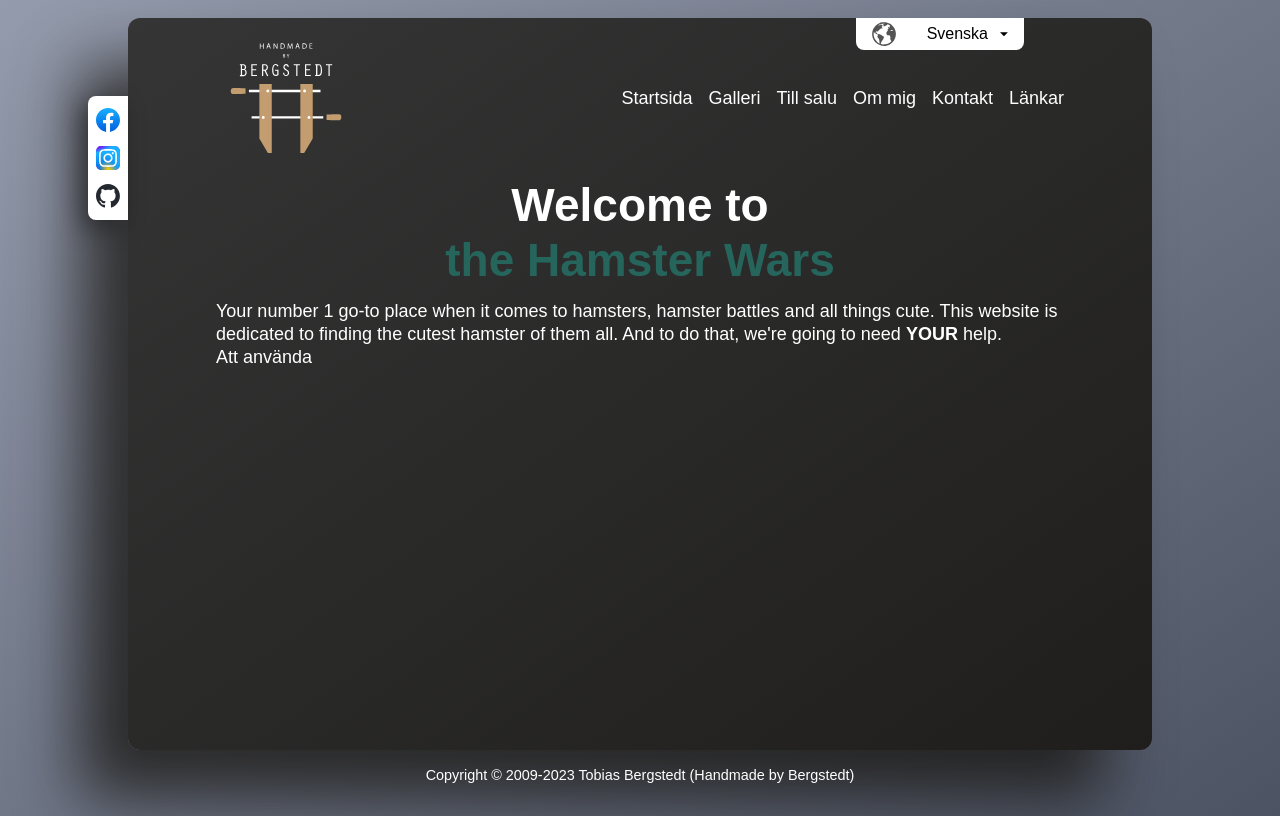
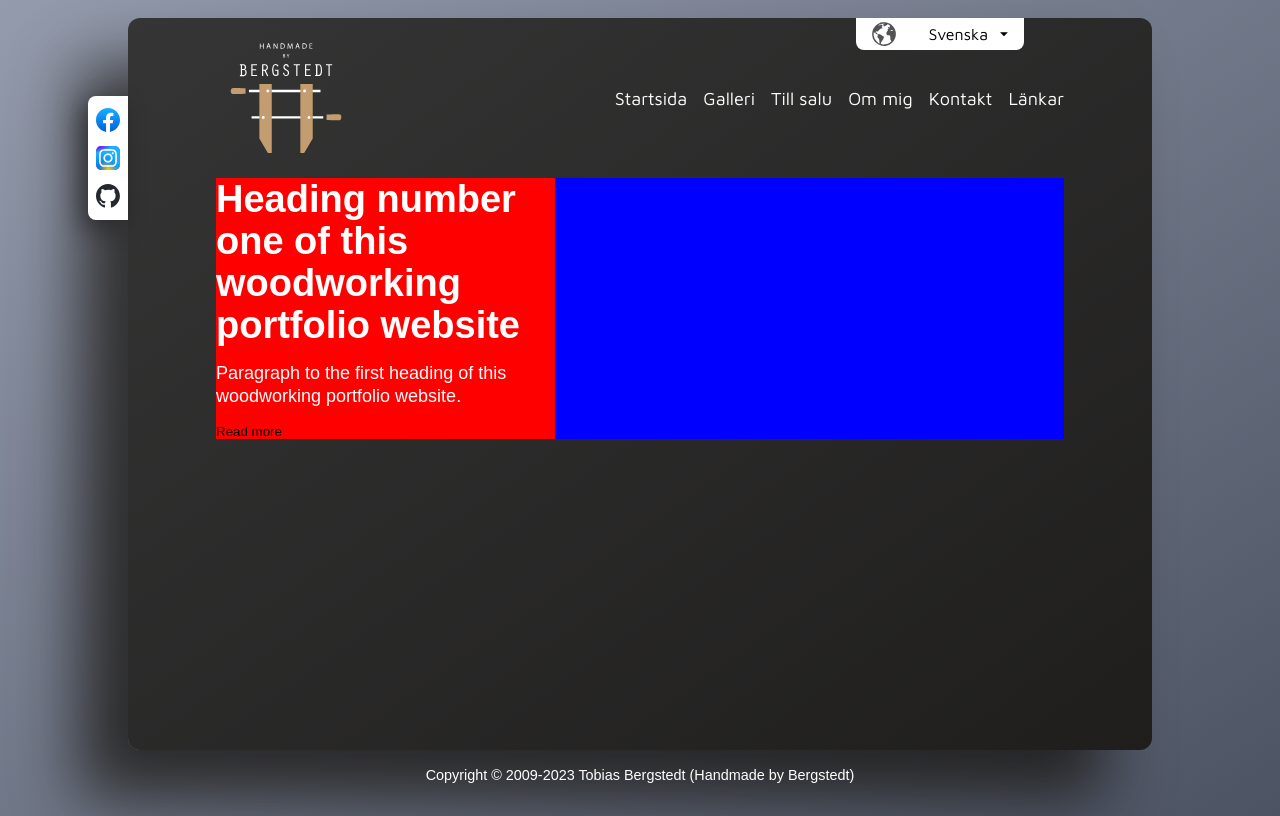
Before and after one commit to tobiasbergstedt/by-bergstedt, a React (Vite) app: page / in a window 1280 px wide. Built offline with nearby package versions, Linux system fonts and the light colour scheme.

Commit message:
Update styling and start of Start page.

```diff
--- a/src/components/header/Header.module.scss
+++ b/src/components/header/Header.module.scss
@@ -75,6 +75,7 @@ a {
 }
 
 .navMenu {
+  font-family:"Maven Pro",  -apple-system, BlinkMacSystemFont, "Source Sans Pro", "Roboto", "Oxygen", "Ubuntu", "Cantarell", "Fira Sans", "Droid Sans", "Helvetica Neue", sans-serif;
   position: absolute;
   display: flex;
   flex-direction: column;
--- a/src/components/header/LanguagePicker/LanguagePicker.module.scss
+++ b/src/components/header/LanguagePicker/LanguagePicker.module.scss
@@ -11,6 +11,7 @@
   min-width: 168px;
   height: 32px;
   border-radius: 0 0 8px 8px;
+  font-family:"Maven Pro",  -apple-system, BlinkMacSystemFont, "Source Sans Pro", "Roboto", "Oxygen", "Ubuntu", "Cantarell", "Fira Sans", "Droid Sans", "Helvetica Neue", sans-serif;
 
   svg {
     max-height: 24px;
--- a/src/pages/Start/Start.module.scss
+++ b/src/pages/Start/Start.module.scss
@@ -1,27 +1,25 @@
 @import '../../utils.scss';
 
-.start {
-  min-height: 100%;
+.startContainer {
+  width: 100%;
+  background-color: red;
 }
 
-.startInfo {
-  padding: var(--main-padding-height-mobile) var(--main-padding-width-mobile);
+.mainArticle {
+  width: 100%;
+  display: flex;
+}
 
-  h1 {
-    text-align: center;
-    margin-bottom: 0.25em;
+.mainContent {
+  width: 40%;
+}
 
-    span:nth-child(2) {
-      display: block;
-      color: var(--nav-bg);
-    }
-  }
+.mainImage {
+  width: 60%;
+  background-color: blue;
+}
 
-  p {
-    margin-bottom: 0em;
-  }
-
-  @include is-desktop {
-    padding: 0;
-  }
+.mainHeading {
+  @include font-32-bold;
+  margin-bottom: 16px;
 }
--- a/src/pages/Start/Start.tsx
+++ b/src/pages/Start/Start.tsx
@@ -1,71 +1,29 @@
-import styles from './Start.module.scss';
 import { useTranslation } from 'react-i18next';
 
-// import { useEffect, useState } from 'react'
-// import { Link } from 'react-router-dom'
+import styles from './Start.module.scss';
 
 // import { fixUrl } from '../../utils'
-// import { Hamster } from '../../models/Hamster'
 
 const Start = (): JSX.Element => {
   const { t } = useTranslation();
-  // const [hamsterData, setHamsterData] = useState<Hamster[] | null>(null)
-
-  // useEffect(() => {
-  //   async function getData() {
-  //     const response: Response = await fetch(fixUrl('/hamsters/cutest'))
-  //     const apiData: any = await response.json()
-  //     setHamsterData(apiData as Hamster[])
-  //   }
-  //   getData()
-  // },[])
-
-  // let winWidth: number = 0
-  // let loseWidth: number = 0
-  // let winsDifference: number = 0
-  // if (hamsterData !== null) {
-  //   winWidth = (Math.round((hamsterData[0].wins/hamsterData[0].games)*100))
-  //   loseWidth = (Math.round((hamsterData[0].defeats/hamsterData[0].games)*100))
-  //   winsDifference = hamsterData[0].wins - hamsterData[0].defeats
-  // }
 
   return (
-    <section className={styles.start}>
-      <div className={styles.startInfo}>
-        <h1>
-          <span>Welcome to</span>{' '}
-          <span>
-            <b>the Hamster Wars</b>
-          </span>
-        </h1>
-        <p>
-          Your number 1 go-to place when it comes to hamsters, hamster battles
-          and all things cute. This website is dedicated to finding the cutest
-          hamster of them all. And to do that, we're going to need <b>YOUR</b>{' '}
-          help.{' '}
-        </p>
-        <p>{t('line3')}</p>
-      </div>
-
-      {/* <div className="info-box">
-        <h3>How it all works:</h3>
-        <p>
-          You can upload new hamsters to the database, as well as remove
-          existing ones. Navigate to the 'Gallery' tab to do this.
-        </p>
-        <p>
-          You can battle hamsters under the 'Battle' tab. This is how the cutest
-          hamster is chosen. You will get the images of two hamsters, of which
-          you will have to choose the cutest one. This result will then be sent
-          to our server, and the statistics updated accordingly.
-        </p>
-        <p>
-          These statistics are then used to calculate the cutest hamster of them
-          all, i.e. the one with the highest win difference (wins - losses). The
-          winner is the one displayed, in all His/Her glory, above.
-        </p>
-      </div> */}
-    </section>
+    <div className={styles.startContainer}>
+      <article className={styles.mainArticle}>
+        <section className={styles.mainContent}>
+          <h1 className={styles.mainHeading}>
+            Heading number one of this woodworking portfolio website
+          </h1>
+          <p>
+            Paragraph to the first heading of this woodworking portfolio
+            website.
+          </p>
+          <button>Read more</button>
+        </section>
+        <div className={styles.mainImage}></div>
+      </article>
+      <div className={styles.def}></div>
+    </div>
   );
 };
 
```
